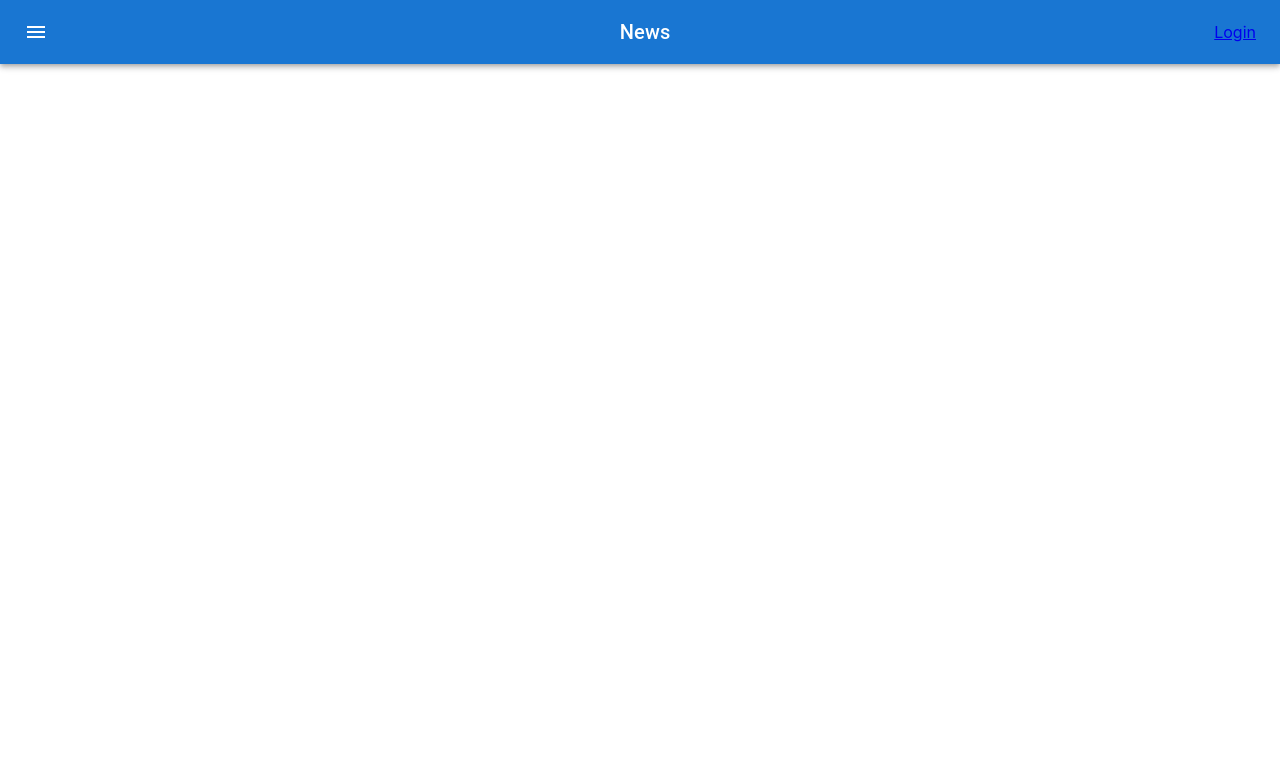
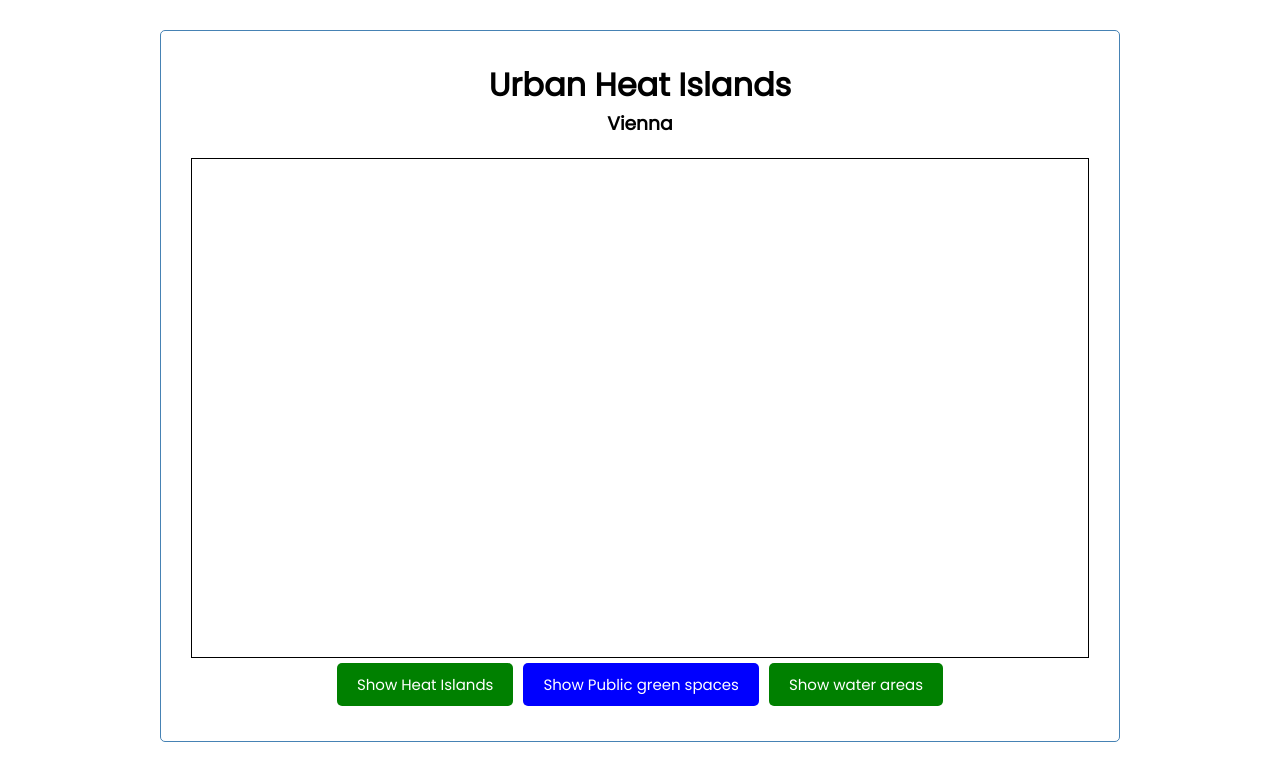
Before and after one commit to jayq97/UrbanHeatIslands-Frontend, a React (Create React App) app: page / in a window 1280 px wide. Shown: the top 780 px of the page. Built offline with nearby package versions, Linux system fonts and the light colour scheme.

Commit message:
Buttons and placeholder for map commit

```diff
--- a/src/App.css
+++ b/src/App.css
@@ -1,38 +1,27 @@
-.App {
+@import url("https://fonts.googleapis.com/css2?family=Poppins:wght@300;400&display=swap");
+
+* {
+  box-sizing: border-box;
+  margin: 0;
+  padding: 0;
+}
+
+body {
+  font-family: "Poppins", sans-serif;
+}
+
+.container {
+  max-width: 75%;
+  margin: 30px auto;
+  overflow: auto;
+  min-height: 300px;
+  border: 1px solid steelblue;
+  padding: 30px;
+  border-radius: 5px;
   text-align: center;
 }
 
-.App-logo {
-  height: 40vmin;
-  pointer-events: none;
+footer {
+  margin-top: 30px;
+  text-align: center;
 }
-
-@media (prefers-reduced-motion: no-preference) {
-  .App-logo {
-    animation: App-logo-spin infinite 20s linear;
-  }
-}
-
-.App-header {
-  background-color: #282c34;
-  min-height: 100vh;
-  display: flex;
-  flex-direction: column;
-  align-items: center;
-  justify-content: center;
-  font-size: calc(10px + 2vmin);
-  color: white;
-}
-
-.App-link {
-  color: #61dafb;
-}
-
-@keyframes App-logo-spin {
-  from {
-    transform: rotate(0deg);
-  }
-  to {
-    transform: rotate(360deg);
-  }
-}
--- a/src/App.js
+++ b/src/App.js
@@ -1,11 +1,16 @@
-import './App.css';
-import NavBar from './components/navbar/index.js'
+import "./App.css";
+import Button from "./components/Button/Button";
+import Header from "./components/Header/Header";
+import Map from "./components/Map/Map";
 
 function App() {
   return (
-    <div className="App">
-      <NavBar></NavBar>
-
+    <div className="container">
+      <Header />
+      <Map />
+      <Button color="green" text="Show Heat Islands"></Button>
+      <Button color="blue" text="Show Public green spaces"></Button>
+      <Button color="green" text="Show water areas"></Button>
     </div>
   );
 }
--- /dev/null
+++ b/src/components/Button/Button.css
@@ -0,0 +1,26 @@
+.btn {
+  display: inline-block;
+  background: #000;
+  color: #fff;
+  border: none;
+  padding: 10px 20px;
+  margin: 5px;
+  border-radius: 5px;
+  cursor: pointer;
+  text-decoration: none;
+  font-size: 15px;
+  font-family: inherit;
+}
+
+.btn:focus {
+  outline: none;
+}
+
+.btn:active {
+  transform: scale(0.98);
+}
+
+.btn-block {
+  display: block;
+  width: 100%;
+}
--- /dev/null
+++ b/src/components/Button/Button.js
@@ -0,0 +1,11 @@
+import "./Button.css";
+
+const Button = ({ color, text }) => {
+  return (
+    <button style={{ backgroundColor: color }} className="btn">
+      {text}
+    </button>
+  );
+};
+
+export default Button;
--- /dev/null
+++ b/src/components/Header/Header.css
@@ -0,0 +1,5 @@
+.header {
+  justify-content: space-between;
+  text-align: center;
+  margin-bottom: 20px;
+}
--- /dev/null
+++ b/src/components/Header/Header.js
@@ -0,0 +1,12 @@
+import "./Header.css";
+
+const Header = () => {
+  return (
+    <header className="header">
+      <h1>Urban Heat Islands</h1>
+      <h3>Vienna</h3>
+    </header>
+  );
+};
+
+export default Header;
--- /dev/null
+++ b/src/components/Map/Map.css
@@ -0,0 +1,5 @@
+.map {
+  width: 100%;
+  height: 500px;
+  border: 1px solid rgba(0, 0, 0, 1);
+}
--- /dev/null
+++ b/src/components/Map/Map.js
@@ -0,0 +1,7 @@
+import "./Map.css";
+
+const Map = () => {
+  return <div className="map"></div>;
+};
+
+export default Map;
--- a/src/screens/about/index.js
+++ b/src/screens/about/index.js
@@ -1,7 +1,7 @@
 import * as React from 'react';
 
 export default function About() {
-    (
+    return (
         <div>
             <h1>Test</h1>
         </div>
```
Also changed, not shown: 2 other files (tests, documents, lock files or other folders).
